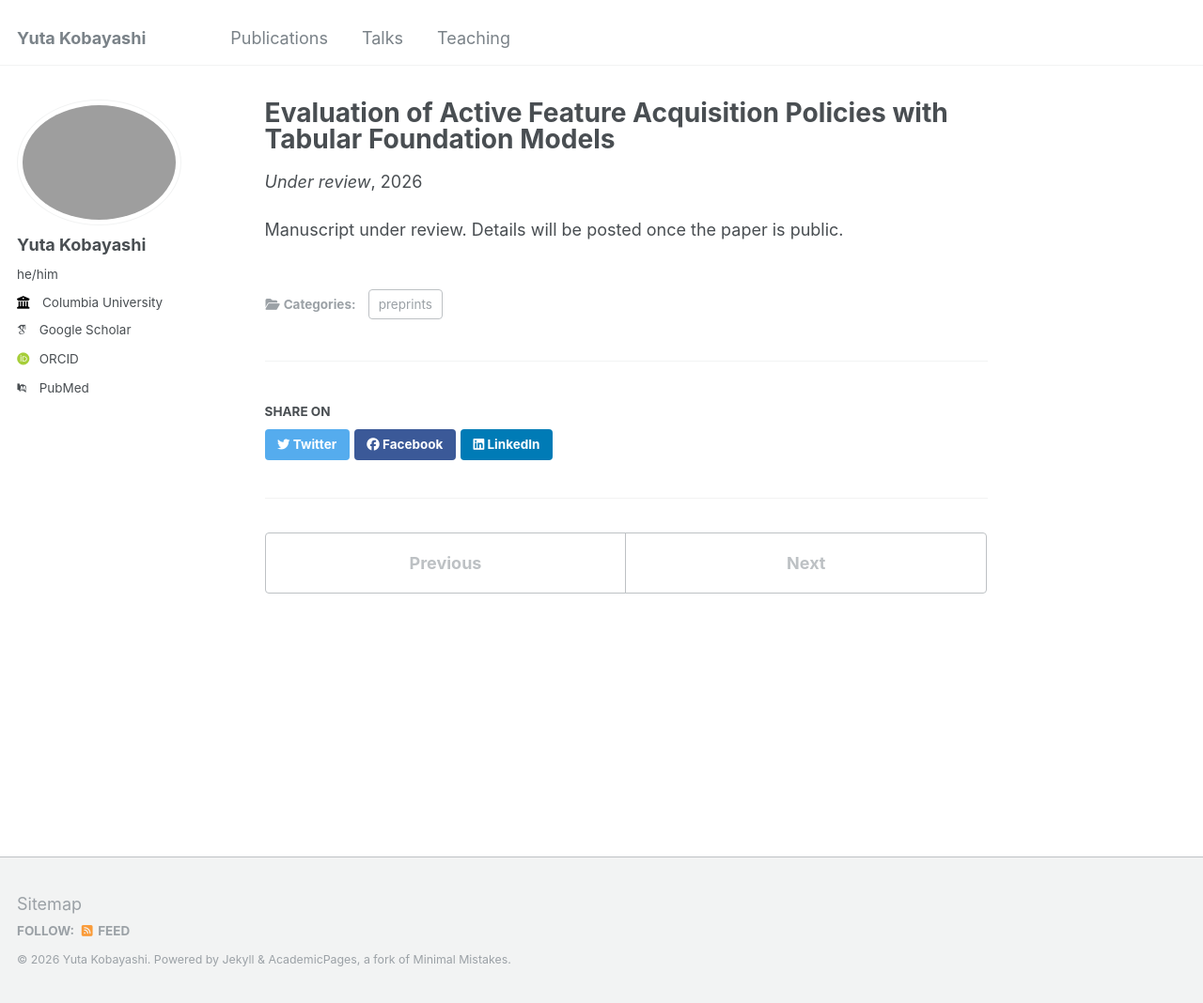
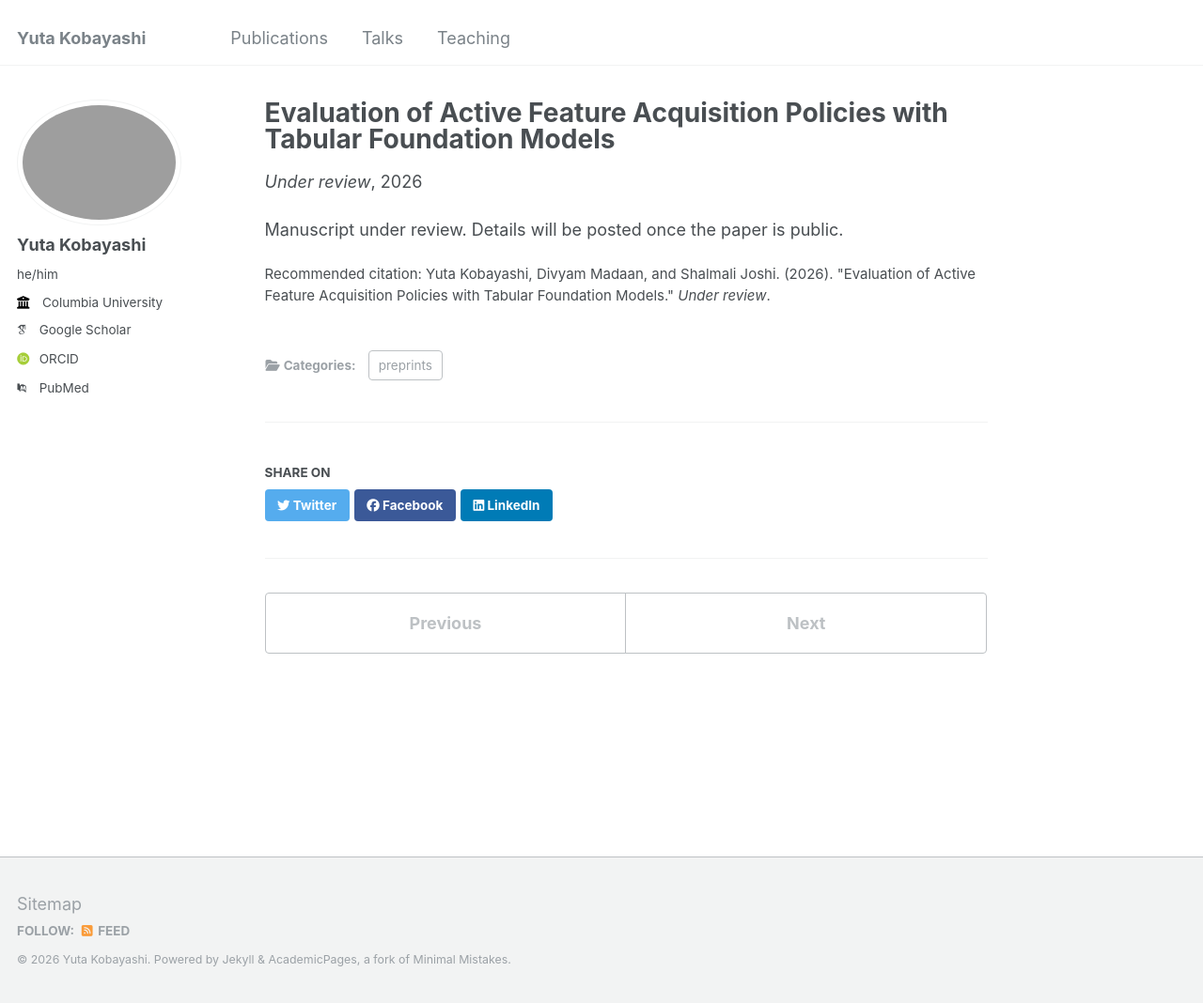
Before and after one commit to ykobaya9/ykobaya9.github.io, a Jekyll site: the page built from _publications/2026-09-30-evaluating-afa-policies-tabular-fms.md, in a window 1280 px wide and 1068 px high. Shown: the whole window at 94% size. Built offline with Jekyll 4.4.1, drawn with Linux system fonts in a browser that asks for light colours; some web fonts are replaced.

Commit message:
Add author list to the manuscript under review
Yuta Kobayashi, Divyam Madaan, and Shalmali Joshi. The citation now
renders on the publications page, the publication page and the CV.

Co-Authored-By: Claude Opus 5 <noreply@anthropic.com>
Claude-Session: https://claude.ai/code/session_01RJoWJd7dB2wW6ezjL4rxW6

```diff
--- a/_publications/2026-09-30-evaluating-afa-policies-tabular-fms.md
+++ b/_publications/2026-09-30-evaluating-afa-policies-tabular-fms.md
@@ -6,6 +6,7 @@ permalink: /publication/2026-09-30-evaluating-afa-policies-tabular-fms
 excerpt: 'On evaluating active feature acquisition policies using tabular foundation models.'
 date: 2026-09-30
 status: 'Under review'
+citation: 'Yuta Kobayashi, Divyam Madaan, and Shalmali Joshi. (2026). &quot;Evaluation of Active Feature Acquisition Policies with Tabular Foundation Models.&quot; <i>Under review</i>.'
 ---
 
 Manuscript under review. Details will be posted once the paper is public.
```
